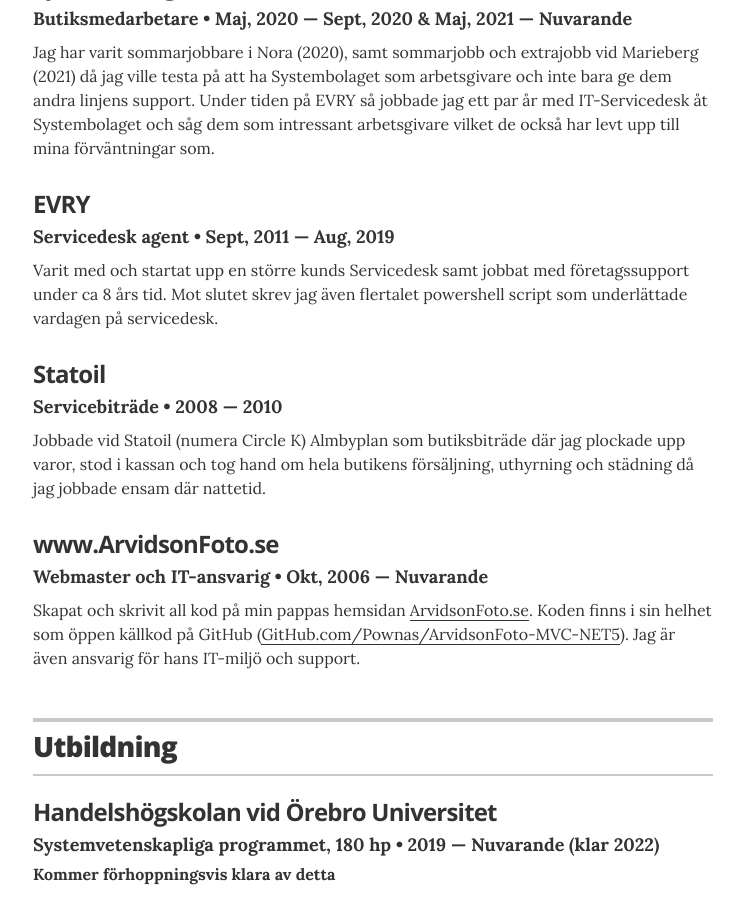
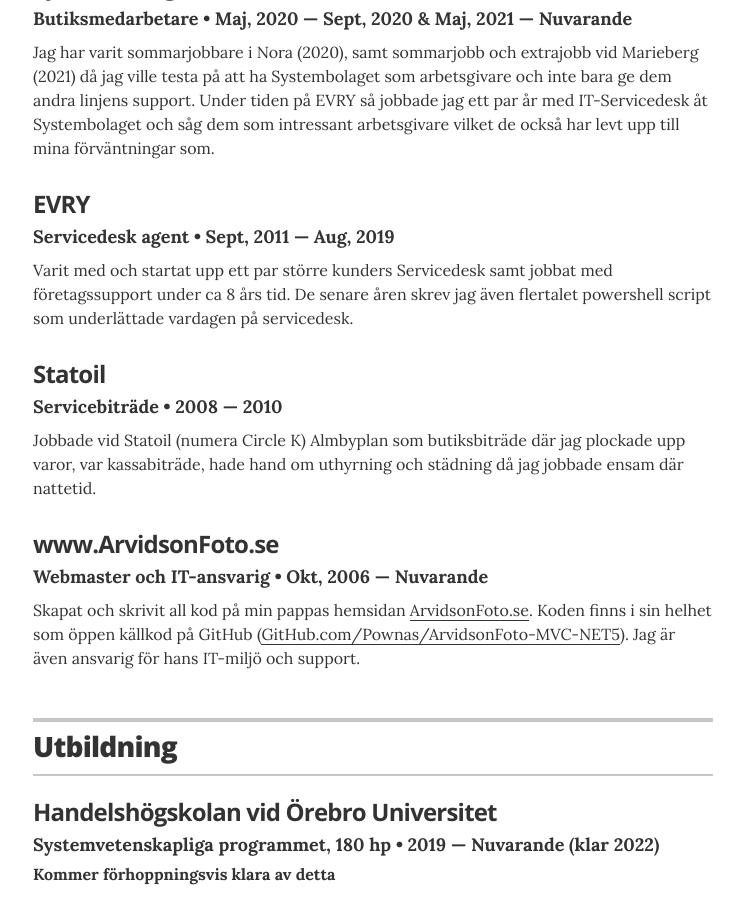
Before and after one commit to pownas/CV, a Jekyll site: the page built from index.html, in a window 1280 px wide and 900 px high, scrolled down 783 px. Shown: the whole window, without its empty margins (267-1011 px from the left). Built offline with Jekyll 4.4.1, drawn with Linux system fonts in a browser that asks for light colours.

Commit message:
Update experience.yml

```diff
--- a/_data/experience.yml
+++ b/_data/experience.yml
@@ -15,13 +15,13 @@
 - company: EVRY
   position: Servicedesk agent
   duration: Sept, 2011  &mdash; Aug, 2019
-  summary: Varit med och startat upp en större kunds Servicedesk samt jobbat med företagssupport under ca 8 års tid. Mot slutet skrev jag även flertalet powershell script som underlättade vardagen på servicedesk.
+  summary: Varit med och startat upp ett par större kunders Servicedesk samt jobbat med företagssupport under ca 8 års tid. De senare åren skrev jag även flertalet powershell script som underlättade vardagen på servicedesk.
 
 # Statoil Servicebiträde
 - company: Statoil
   position: Servicebiträde
   duration: 2008 &mdash; 2010
-  summary: Jobbade vid Statoil (numera Circle K) Almbyplan som butiksbiträde där jag plockade upp varor, stod i kassan och tog hand om hela butikens försäljning, uthyrning och städning då jag jobbade ensam där nattetid.
+  summary: Jobbade vid Statoil (numera Circle K) Almbyplan som butiksbiträde där jag plockade upp varor, var kassabiträde, hade hand om uthyrning och städning då jag jobbade ensam där nattetid.
 
 # Webmaster Arvidsonfoto
 - company: www.ArvidsonFoto.se
```
